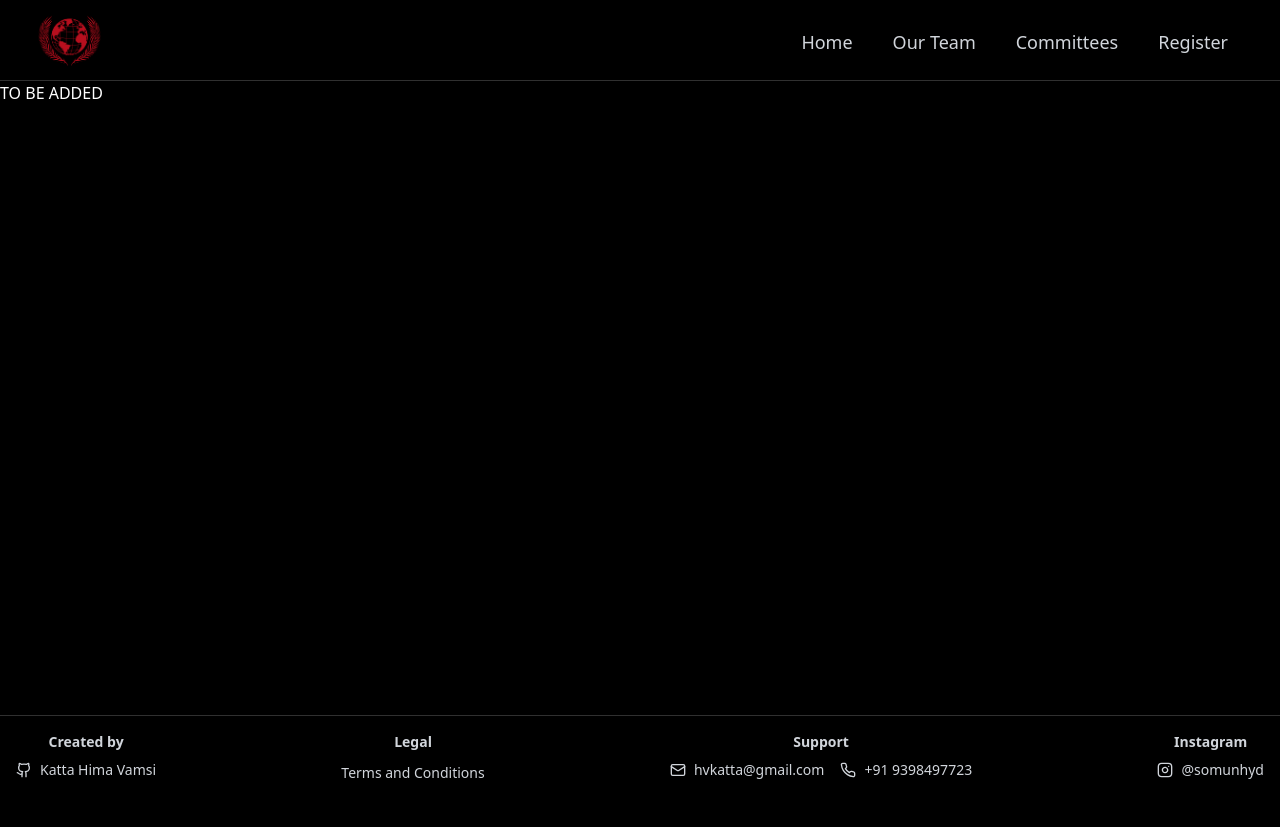
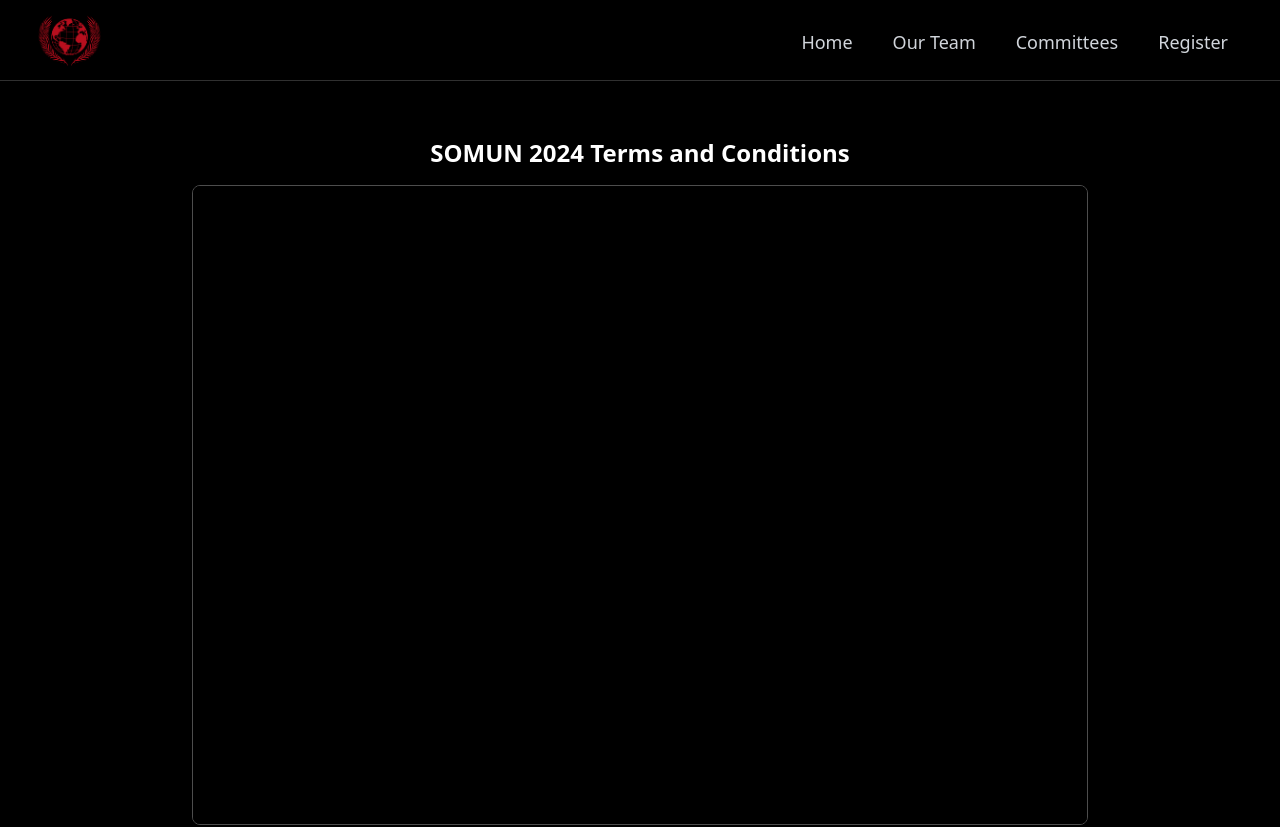
Before and after one commit to Hima-Vamsi/SOMUN-2024-Website, a Next.js app: page /terms-and-conditions in a window 1280 px wide. Shown: the top 827 px of the page. Before the commit the page ends 800 px from the top, so only its background shows below. Built offline with nearby package versions, Linux system fonts and the light colour scheme.

Commit message:
Add Terms and Conditions Fix errors and typos

```diff
--- a/src/app/page.tsx
+++ b/src/app/page.tsx
@@ -45,8 +45,7 @@ export default function Home() {
         "The Impact of Media Bias on Public Perception and its Role in Shaping Political and Social Narratives.",
     },
     {
-      name: "Internationl Press",
-      message: "No Agenda",
+      name: "International Press",
     },
   ];
 
@@ -73,9 +72,9 @@ export default function Home() {
                   Register Now
                 </Button>
               </Link>
-              <Link href="/our-team">
+              <Link href="/committees">
                 <Button size="lg" variant="outline" className="border-2">
-                  Meet Our Team
+                  Committees
                 </Button>
               </Link>
             </div>
--- a/src/app/terms-and-conditions/page.tsx
+++ b/src/app/terms-and-conditions/page.tsx
@@ -1,7 +1,5 @@
-import React from "react";
+import PDFViewer from "@/components/pdf-viewer";
 
-const termsAndConditions = () => {
-  return <div>TO BE ADDED</div>;
-};
-
-export default termsAndConditions;
+export default function Page() {
+  return <PDFViewer />;
+}
--- a/src/components/RegistrationForm/steps/CommitteeSelection.tsx
+++ b/src/components/RegistrationForm/steps/CommitteeSelection.tsx
@@ -119,10 +119,10 @@ export default function CommitteeSelection({ formData, setFormData }) {
                     rel="noopener noreferrer"
                     className="text-blue-500 hover:underline"
                   >
-                    Available Countries
+                    Available Allocations
                   </a>
                 ) : (
-                  <span>Available Countries</span>
+                  <span>Available Allocations</span>
                 )}
               </div>
               <Label
--- a/src/components/RegistrationForm/steps/Payment.tsx
+++ b/src/components/RegistrationForm/steps/Payment.tsx
@@ -224,6 +224,11 @@ export default function Payment({
                       </p>
                     </div>
                   )}
+                  {uploadProgress == 100 && (
+                    <div className="mt-2">
+                      <p className="text-green-500 text-sm">File uploaded!</p>
+                    </div>
+                  )}
                   {fileError && (
                     <p className="text-red-500 text-sm">{fileError}</p>
                   )}
--- a/src/components/RegistrationForm/steps/Review.tsx
+++ b/src/components/RegistrationForm/steps/Review.tsx
@@ -4,12 +4,6 @@ import { useState } from "react";
 
 export default function Review({ formData }) {
   const [openDialog, setOpenDialog] = useState(null);
-
-  const participationType = formData.participantType.toUpperCase();
-
-  const participantType = [
-    { label: "Participation Type", value: participationType },
-  ];
 
   const personalDetails = [
     { label: "Name", value: formData.name },
@@ -87,12 +81,6 @@ export default function Review({ formData }) {
       </CardHeader>
       <CardContent className="space-y-4">
         <ReviewSection
-          title="Participation Type"
-          content={participantType}
-          openDialog={openDialog}
-          setOpenDialog={setOpenDialog}
-        />
-        <ReviewSection
           title="Personal Details"
           content={personalDetails}
           openDialog={openDialog}
--- /dev/null
+++ b/src/components/pdf-viewer.tsx
@@ -0,0 +1,14 @@
+export default function PDFViewer() {
+  return (
+    <div className="w-full h-screen flex flex-col items-center justify-center p-4">
+      <h1 className="text-2xl font-bold mb-4">
+        SOMUN 2024 Terms and Conditions
+      </h1>
+      <iframe
+        src="/SOMUN 2024 Terms and Conditions.pdf"
+        className="w-full max-w-4xl h-[80vh] border rounded-lg shadow-lg"
+        title="SOMUN 2024 Terms and Conditions"
+      />
+    </div>
+  );
+}
```
Also changed, not shown: 1 other file (tests, documents, lock files or other folders).
